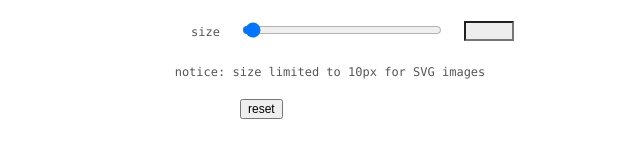
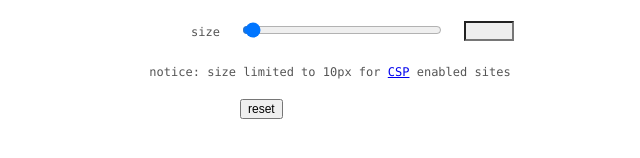
Before and after one commit to giacomodeliberali/chrome-image-transparency, a browser extension: page options.html in a window 1280 px wide. Shown: the part 232-390 px from the top of the page, 0-640 px from the left. Drawn offline with Linux system fonts and the light colour scheme.

Commit message:
Update options.html

```diff
--- a/options.html
+++ b/options.html
@@ -26,7 +26,8 @@
       <input type="text" id="size-output" readonly>
     </li>
     <li class="li-with-text">
-      notice: size limited to 10px for SVG images
+      notice: size limited to 10px for
+      <a href="https://developer.mozilla.org/en-US/docs/Web/Security/CSP" target="_blank">CSP</a> enabled sites
     </li>
     <li>
       <label for="reset">&nbsp;</label>
```
